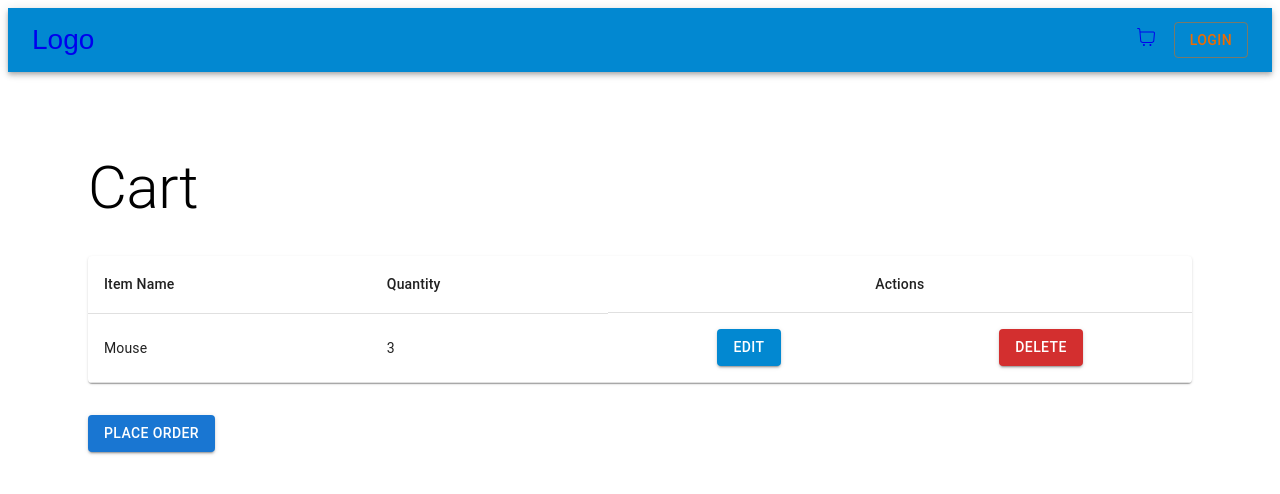
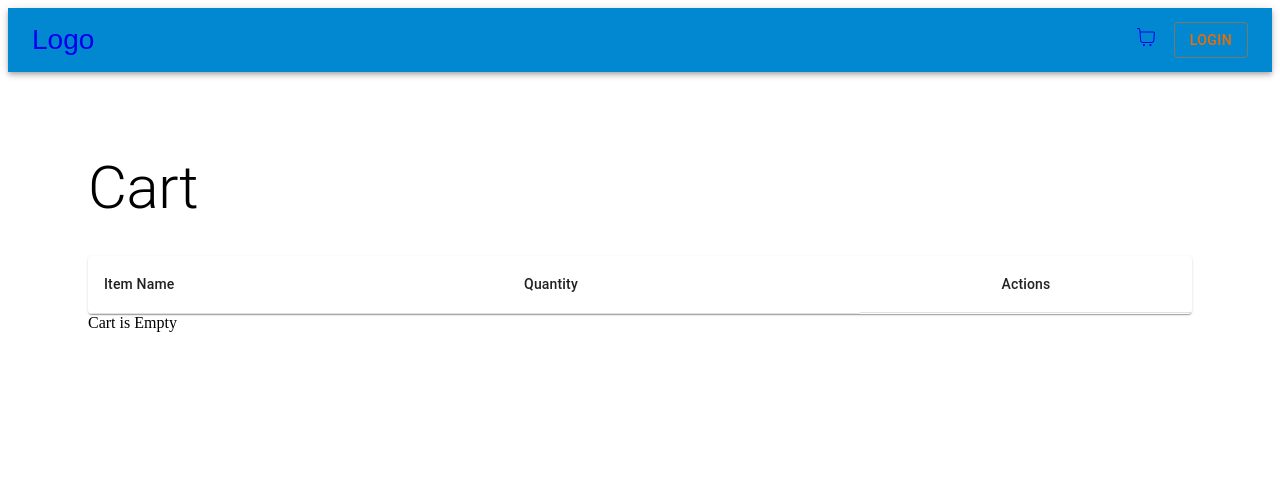
Before and after one commit to Sujan-1990/shopping-cart, a React (Vite) app: page /cart in a window 1280 px wide. Shown: the top 494 px of the page. Built offline with nearby package versions, Linux system fonts and the light colour scheme; data requests are answered from the project's data file.

Commit message:
minor changes and cleanup

```diff
--- a/data/data.json
+++ b/data/data.json
@@ -7,7 +7,7 @@
       "imgSrc": "https://m.media-amazon.com/images/I/8189uwDnMkL._AC_SL1500_.jpg",
       "price": 122,
       "available": true,
-      "quantity": 8
+      "quantity": 0
     },
     {
       "id": "2",
@@ -55,14 +55,7 @@
       "quantity": 11
     }
   ],
-  "cart": [
-    {
-      "id": "1736771354841",
-      "productId": "1",
-      "quantity": 3,
-      "productName": "Mouse"
-    }
-  ],
+  "cart": [],
   "orders": [
     {
       "id": "1736764688211",
@@ -105,6 +98,18 @@
           "productName": "Headphone"
         }
       ]
+    },
+    {
+      "id": "1738048975050",
+      "createdAt": "2025-01-28T07:22:55.050Z",
+      "items": [
+        {
+          "id": "1736771354841",
+          "productId": "1",
+          "quantity": 3,
+          "productName": "Mouse"
+        }
+      ]
     }
   ],
   "users": [
--- a/package.json
+++ b/package.json
@@ -14,6 +14,7 @@
 		"@emotion/react": "^11.14.0",
 		"@emotion/styled": "^11.14.0",
 		"@mui/material": "^6.3.0",
+		"axios": "^1.7.9",
 		"json-server": "^1.0.0-beta.3",
 		"react": "^18.3.1",
 		"react-dom": "^18.3.1",
--- a/src/components/Cart.tsx
+++ b/src/components/Cart.tsx
@@ -15,6 +15,7 @@ import { ICart } from "../interfaces/cart";
 import { IOrder } from "../interfaces/order";
 import { IProduct } from "../interfaces/product";
 import CartItem from "./CartItem";
+import axios from "axios";
 
 export default function Cart() {
 	const [cartList, setCartList] = useState([]);
@@ -39,16 +40,25 @@ export default function Cart() {
 			body: JSON.stringify(order),
 		});
 	}
+	// async function resetCartItems() {
+	// 	const response = await fetch("http://localhost:3001/cart");
+	// 	const cartData = await response.json();
+
+	// 	const deletePromises = cartData.map((item: ICart) =>
+	// 		fetch(`http://localhost:3001/cart/${item.id}`, {
+	// 			method: "DELETE",
+	// 		})
+	// 	);
+
+	// 	await Promise.all(deletePromises);
+	// }
+
 	async function resetCartItems() {
-		const response = await fetch("http://localhost:3001/cart");
-		const cartData = await response.json();
-
+		const cartData = (await axios.get(`http://localhost:3001/cart/`)).data;
+		// const cartData = response.data;
 		const deletePromises = cartData.map((item: ICart) =>
-			fetch(`http://localhost:3001/cart/${item.id}`, {
-				method: "DELETE",
-			})
+			axios.delete(`http://localhost:3001/cart/${item.id}`)
 		);
-
 		await Promise.all(deletePromises);
 	}
 
```
Also changed, not shown: 1 other file (tests, documents, lock files or other folders).
